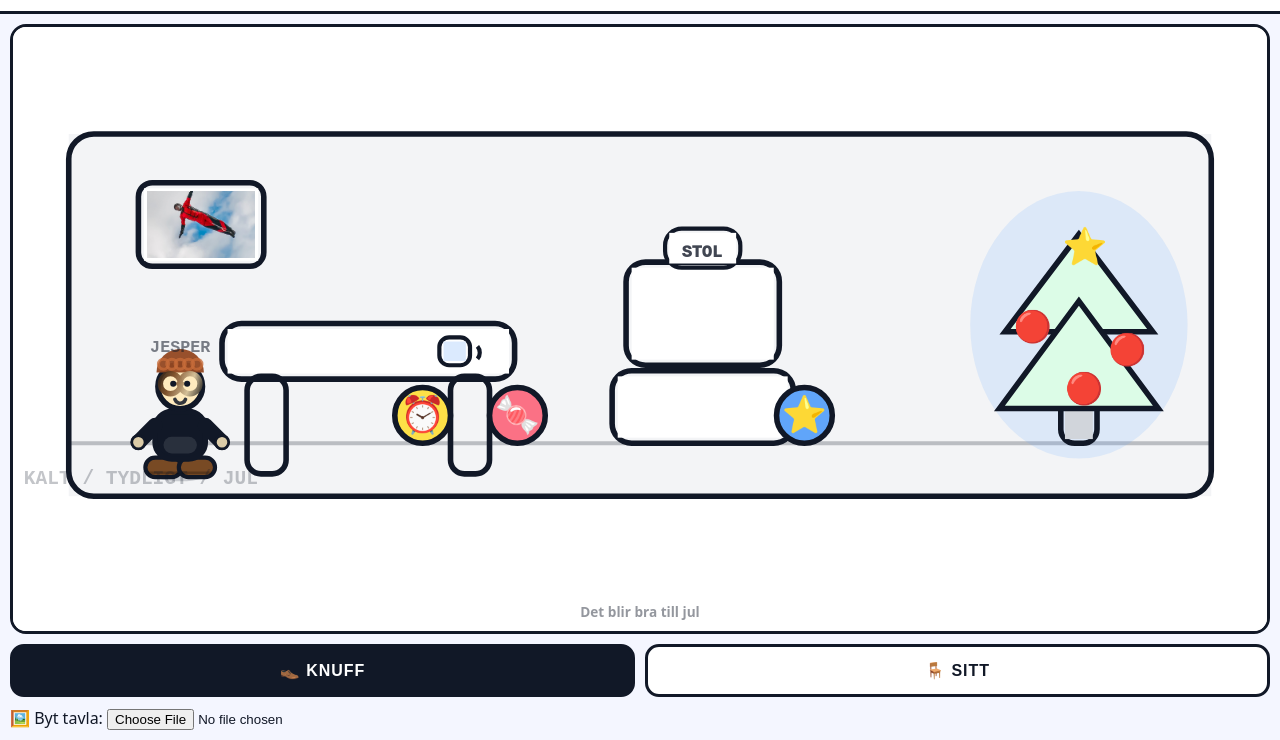
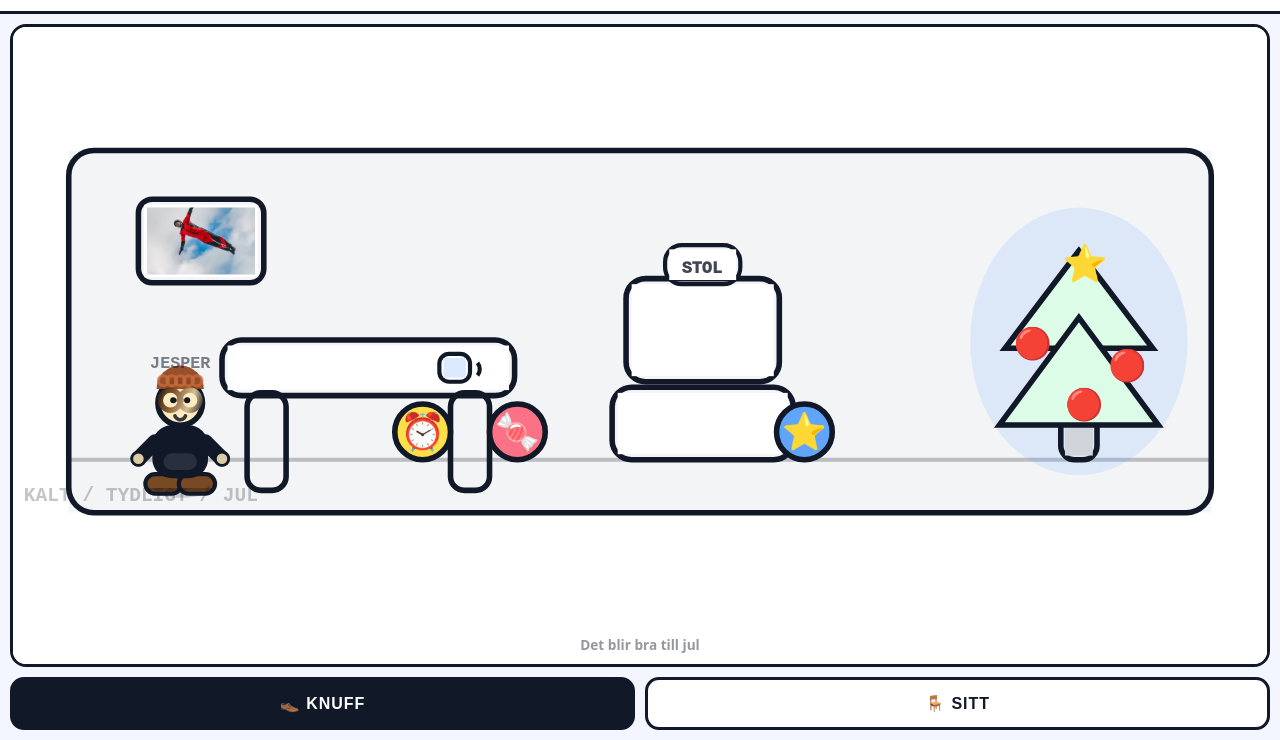
Before and after one commit to capstere/JESP, a plain HTML site: page index.html in a window 1280 px wide. Shown: the part 60-800 px from the top of the page. Drawn offline with Linux system fonts and the light colour scheme.

Commit message:
Update index.html

```diff
--- a/index.html
+++ b/index.html
@@ -31,12 +31,6 @@
       <button id="kickBtn" class="btn btn--big">👞 KNUFF</button>
       <button id="sitBtn" class="btn btn--big btn--alt">🪑 SITT</button>
     </section>
-
-    <section class="extras" aria-label="Extra">
-      <label class="upload-label">
-        🖼️ Byt tavla: <input id="upload" type="file" accept="image/*" />
-      </label>
-    </section>
   </main>
 
   <div id="helpModal" class="modal hidden" role="dialog" aria-modal="true">
@@ -63,7 +57,7 @@
         <div id="wonderFallback" class="wonder__fallback hidden">
           <div class="sparkle">✨</div><div class="sparkle">✨</div><div class="sparkle">✨</div><div class="sparkle">✨</div>
           <div class="sparkle">✨</div><div class="sparkle">✨</div><div class="sparkle">✨</div><div class="sparkle">✨</div>
-          <div class="fallbackText">Välj en bild via <b>Byt tavla</b> (du kan också lägga en default i <b>/assets/julbild.jpg</b>)</div>
+          <div class="fallbackText">Lägg en bild i <b>/assets/julbild.jpg</b></div>
         </div>
       </div>
 
@@ -72,10 +66,5 @@
   </div>
 
   <script src="main.js"></script>
-  <script>
-    if ('serviceWorker' in navigator) {
-      navigator.serviceWorker.register('sw.js').catch(console.warn);
-    }
-  </script>
 </body>
 </html>
```
